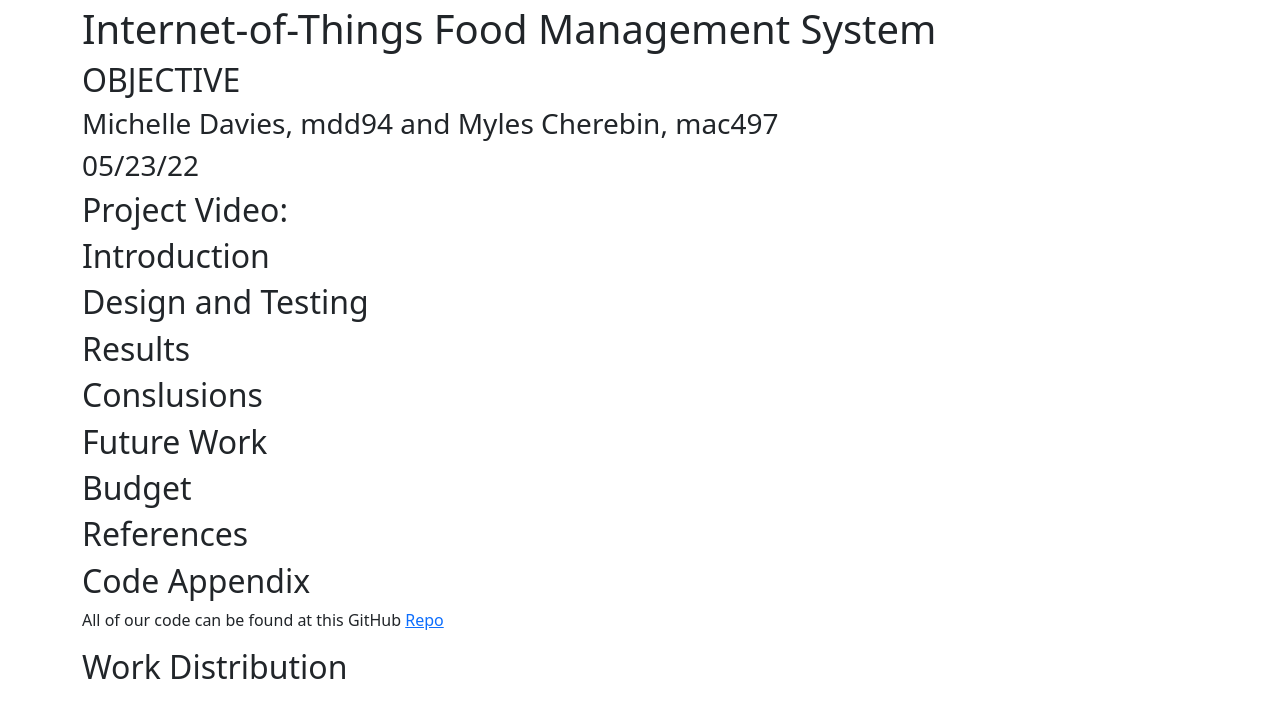
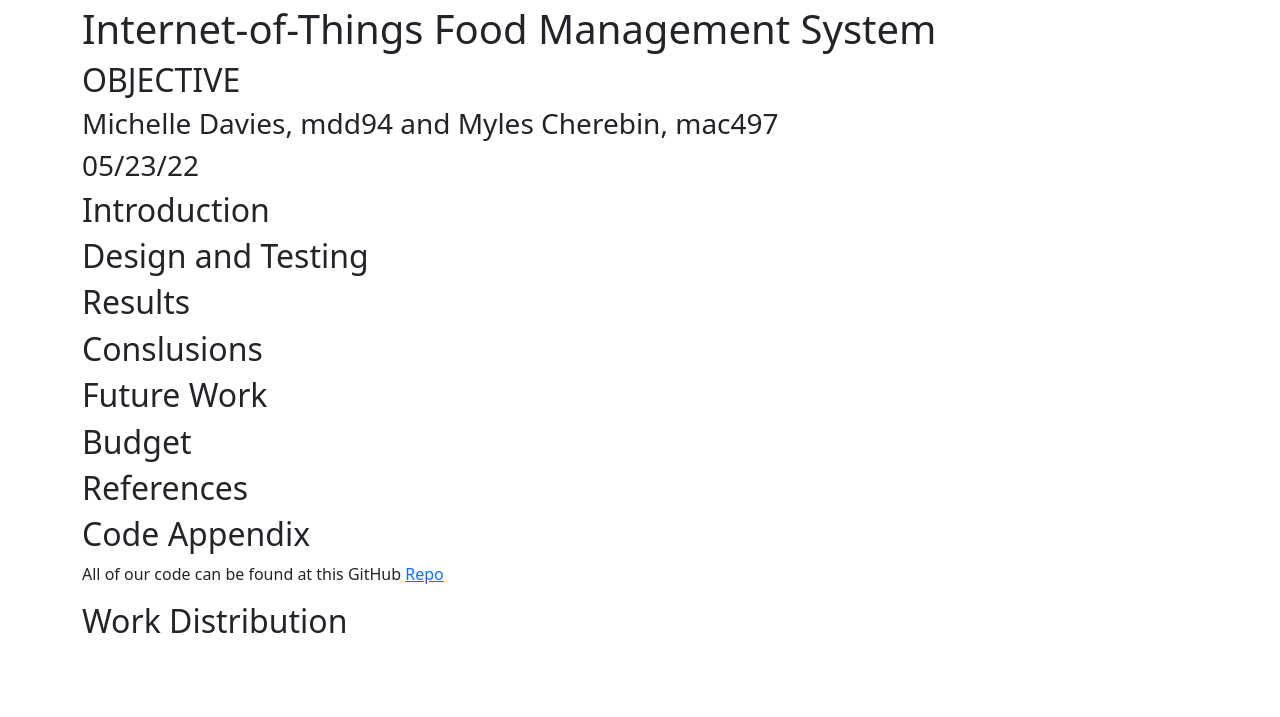
Before and after one commit to mdd94/ece5725, a plain HTML site: page Wednesday_mdd94_mac497/index.html in a window 1280 px wide. Shown: the part 75-792 px from the top of the page. Drawn offline with nearby package versions, Linux system fonts and the light colour scheme.

Commit message:
Update index.html
The assignment says we can't put the video in here and that we need to just upload it to the box folder instead.
"Please DO NOT embed any videos in your web site:  the large files will cause 'concern' at CIT!"

```diff
--- a/Wednesday_mdd94_mac497/index.html
+++ b/Wednesday_mdd94_mac497/index.html
@@ -61,8 +61,6 @@
         <h3>Michelle Davies, mdd94 and Myles Cherebin, mac497</h3>
         <h3>05/23/22</h3>
 
-        <h2>Project Video:</h2>
-
 
 
     </section>
```
